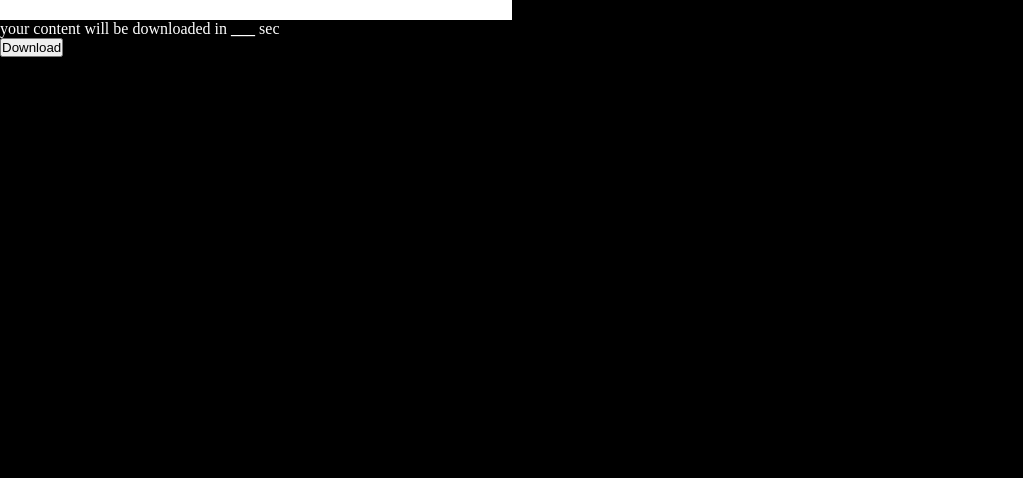
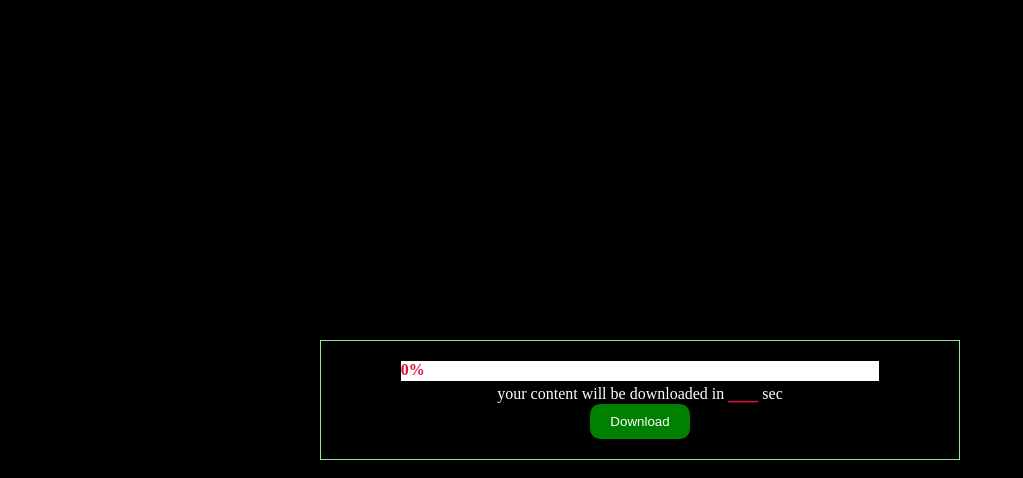
Before and after one commit to bharatXjaidiya/java-script-mini-projects, a plain HTML site: page loading-bar/index.html in a window 1280 px wide. Shown: the whole page, without its empty margins (0-1023 px from the left). Drawn offline with Linux system fonts and the light colour scheme.

Commit message:
styling done

```diff
--- a/loading-bar/index.html
+++ b/loading-bar/index.html
@@ -11,6 +11,7 @@
         <div class="container">
             <div class="loading-container">
                 <div class="loader"></div>
+                <div class="count">0%</div>
             </div>
             <p class="des">your content will be downloaded in <b>___</b> sec </p>
             <button>Download</button>
--- a/loading-bar/script.js
+++ b/loading-bar/script.js
@@ -1,5 +1,6 @@
 let loader = document.querySelector(".loader");
 let btn = document.querySelector("button");
+let count = document.querySelector(".count")
 let width = 0;
 btn.addEventListener('click', (e) => {
     let r = Math.floor(Math.random() * 14) + 7;
@@ -8,10 +9,11 @@ btn.addEventListener('click', (e) => {
     width = 0;
     let w = setInterval((e) => {
         ++width;
-        console.log(width)
+        count.innerHTML = `${width}%`
         loader.style.width = width + "%";
         if (width >= 100) {
             clearInterval(w);
-        }
+            count.style.color = "green"
+        };
     }, r * 10)
 })
--- a/loading-bar/style.scss
+++ b/loading-bar/style.scss
@@ -13,14 +13,51 @@ body{
 
 #main{
     height: 100%;
+    display: flex;
+    justify-content: center;
+    align-items: center;
+    .container{
+        width: 50%;
+        border: 1px solid lightgreen;
+        display: flex;
+        flex-direction: column;
+        justify-content: center;
+        align-items: center;
+        padding: 20px;
+        p{
+            b{
+                font-size: 20px;
+                color: crimson;
+            }
+        }
+    }
     .loading-container{
-        width: 40%;
+        width: 80%;
         background-color: white;
         height: 20px;
+        display: flex;
         .loader{
             width:0%;
             height: 20px;
             background-color: green;
+            transition: width 50ms linear;
+        }
+        .count{
+            color: crimson;
+            font-weight: 700;
+            width: 0%;
         }
     }
+
+    button{
+        border: none;
+        color: white;
+        background-color: green;
+        padding: 10px 20px;
+        border-radius: 10px;
+        cursor: pointer;
+    }
+    button:hover{
+        transform: scale(0.999);
+    }
 }
```
Also changed, not shown: loading-bar/style.css, 1 other file.
